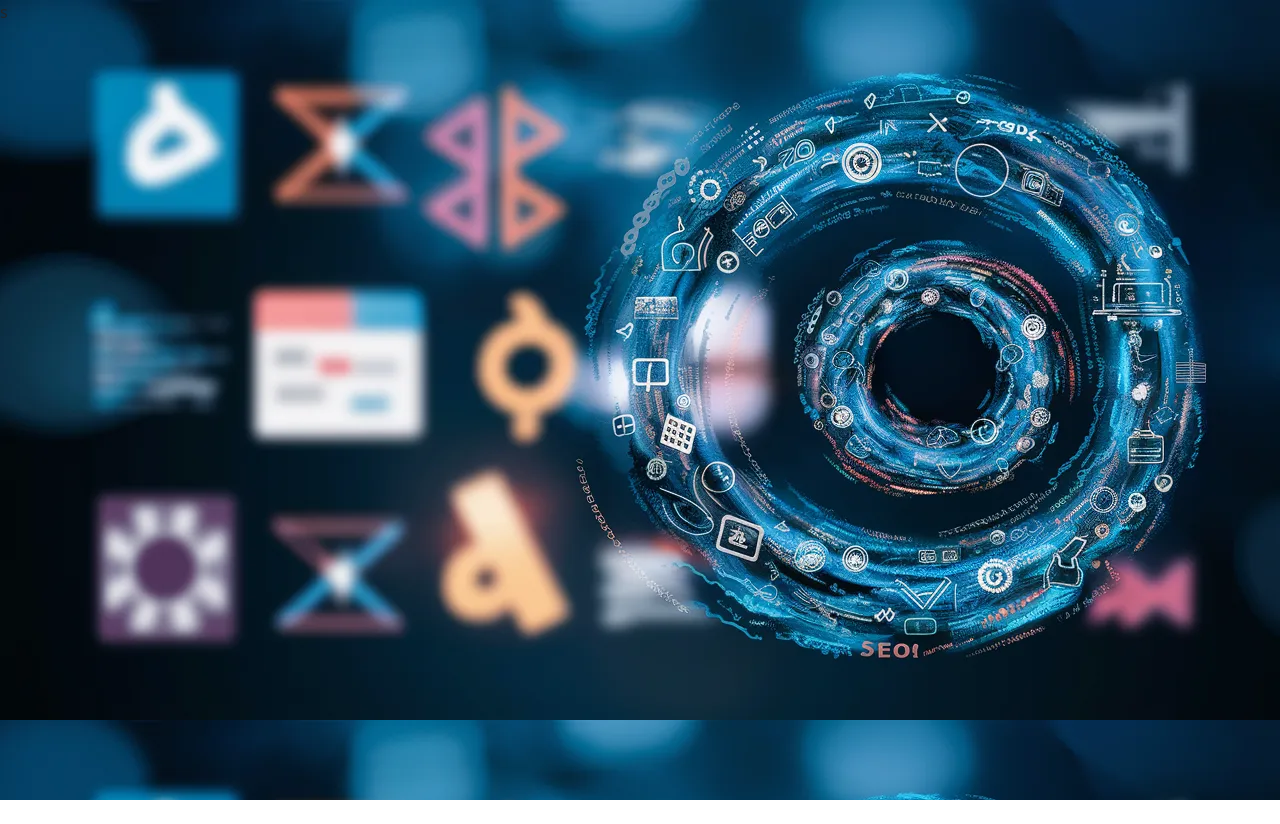
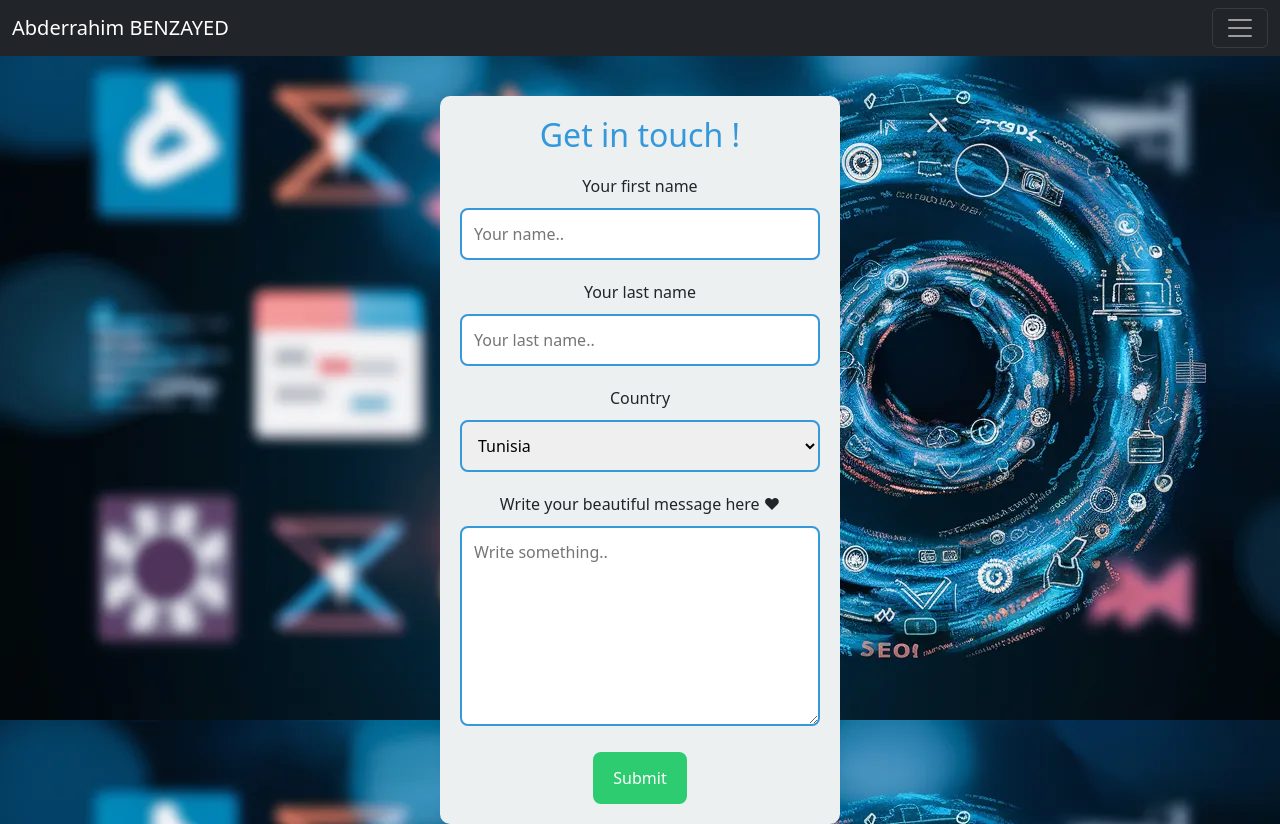
Before and after one commit to benzayedabderrahim/port-folio, a React (Create React App) app in the folder client/: page /contacting in a window 1280 px wide. Before the commit this address had no page. Before the commit the page ends 800 px from the top, so only its background shows below. Built offline with nearby package versions, Linux system fonts and the light colour scheme; a small style sheet from the web is missing.

Commit message:
ADJUSTING

```diff
--- a/client/src/App.js
+++ b/client/src/App.js
@@ -9,7 +9,7 @@ function App() {
   <Router>
     <Routes>
       <Route path='/' element={<Home />} />
-      <Route path='/contactme' element={<Contact />} />
+      <Route path='/contacting' element={<Contact />} />
     </Routes>
   </Router>
     </div>
--- a/client/src/components/navbar.js
+++ b/client/src/components/navbar.js
@@ -20,7 +20,7 @@ function Navbar() {
                 <NavLink className="nav-link active" aria-current="page" to="/">Home</NavLink>
               </li>
               <li className="nav-item">
-                <NavLink className="nav-link" to="/contactme">Contact</NavLink>
+                <NavLink className="nav-link" to="/contacting">Contact</NavLink>
               </li>
             </ul>
           </div>
--- a/client/src/contact.jsx
+++ b/client/src/contact.jsx
@@ -28,7 +28,7 @@ function Contact() {
   const countryOptions = [
     'Tunisia', 'Algeria', 'Germany', 'United Kingdom', 'Spain',
     'Portugal', 'Italy', 'Switzerland', 'Poland', 'France',
-    'Canada', 'USA'
+    'Canada', 'USA', 'Austria', 'Turkey'
   ];
 
   const handleChange = (e) => {
@@ -74,10 +74,10 @@ function Contact() {
       <div className="container">
         <h2>Get in touch !</h2>
         <form onSubmit={handleSubmit}>
-          <label htmlFor="fname">First Name</label>
+          <label htmlFor="fname">Your first name</label>
           <input type="text" id="fname" name="firstName" value={formData.firstName} onChange={handleChange} placeholder="Your name.." />
 
-          <label htmlFor="lname">Last Name</label>
+          <label htmlFor="lname">Your last name</label>
           <input type="text" id="lname" name="lastName" value={formData.lastName} onChange={handleChange} placeholder="Your last name.." />
 
           <label htmlFor="country">Country</label>
@@ -104,7 +104,7 @@ function Contact() {
             </div>
           )}
 
-          <label htmlFor="subject">Subject</label>
+          <label htmlFor="subject">Write your beautiful message here ❤</label>
           <textarea id="subject" name="subject" value={formData.subject} onChange={handleChange} placeholder="Write something.." style={{ height: '200px' }}></textarea>
 
           {!showWarning && <input type="submit" value="Submit" />}
```
